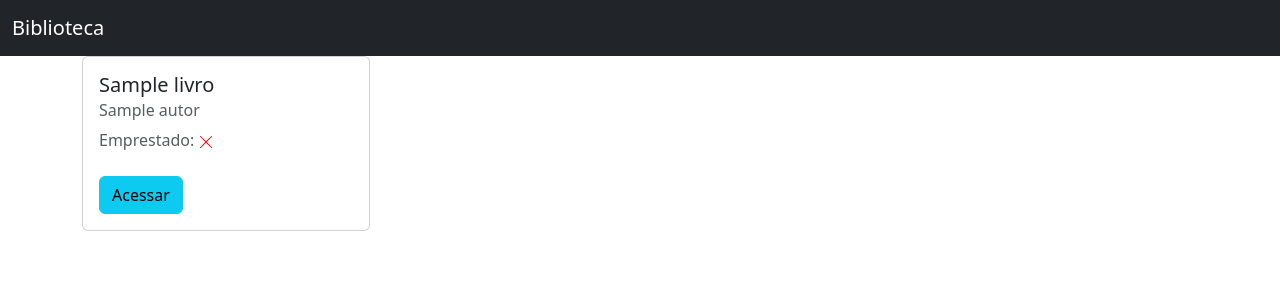
After one commit to FelipeAlencarlp/biblioteca, a Django app: template livro/templates/home.html in a window 1280 px wide. The commit adds this page. Shown: the top 300 px of the page. Run offline with Django 5.2, Linux system fonts and the light colour scheme; the template is opened without the code that fills it: most values are stand-ins (such as "Sample title", 1, 10 or a date in 2020).

Commit message:
Iniciado tela inicial e visualizar livro especifico

```diff
--- a/livro/admin.py
+++ b/livro/admin.py
@@ -1,4 +1,5 @@
 from django.contrib import admin
-from .models import Livros
+from .models import Livros, Categoria
 
 admin.site.register(Livros)
+admin.site.register(Categoria)
--- /dev/null
+++ b/livro/templates/home.html
@@ -0,0 +1,39 @@
+{% extends 'base.html' %}
+
+{% block 'titulo' %}Início{% endblock %}
+
+{% block 'conteudo' %}
+    <div class="container">
+        <div class="row">
+
+            {% for livro in livros %}
+                <div class="col-md">
+                    <div class="card" style="width: 18rem;">
+                        <div class="card-body">
+                          <h5 class="card-title">{{livro.nome}}</h5>
+                          <h6 class="card-subtitle mb-2 text-body-secondary">{{livro.autor}}</h6>
+                          <h6 style="display: inline;" class="card-subtitle mb-2 text-body-secondary">Emprestado:</h6>
+
+                          {% if livro.esprestado %}
+                            <svg style="color: green; display: inline;" xmlns="http://www.w3.org/2000/svg" width="16" height="16" fill="currentColor" class="bi bi-check-lg" viewBox="0 0 16 16">
+                                <path d="M12.736 3.97a.733.733 0 0 1 1.047 0c.286.289.29.756.01 1.05L7.88 12.01a.733.733 0 0 1-1.065.02L3.217 8.384a.757.757 0 0 1 0-1.06.733.733 0 0 1 1.047 0l3.052 3.093 5.4-6.425z"/>
+                            </svg>
+
+                          {% else %}
+                            <svg style="color: red; display: inline;" xmlns="http://www.w3.org/2000/svg" width="16" height="16" fill="currentColor" class="bi bi-x-lg" viewBox="0 0 16 16">
+                                <path d="M2.146 2.854a.5.5 0 1 1 .708-.708L8 7.293l5.146-5.147a.5.5 0 0 1 .708.708L8.707 8l5.147 5.146a.5.5 0 0 1-.708.708L8 8.707l-5.146 5.147a.5.5 0 0 1-.708-.708L7.293 8z"/>
+                            </svg>
+                          {% endif %}
+
+                          <br>
+                          <br>
+                          <a class="btn btn-info" href="{% url 'ver_livro' livro.slug %}">Acessar</a>
+                        </div>
+                      </div>
+                </div>
+            {% endfor %}
+
+        </div>
+    </div>
+
+{% endblock %}
--- a/livro/urls.py
+++ b/livro/urls.py
@@ -3,4 +3,5 @@ from . import views
 
 urlpatterns = [
     path('home/', views.home, name='home'),
+    path('ver_livro/<slug:slug>', views.ver_livro, name='ver_livro'),
 ]
--- a/templates/base.html
+++ b/templates/base.html
@@ -13,7 +13,7 @@
   <body>
     <nav class="navbar navbar-expand-lg bg-dark">
         <div class="container-fluid">
-        <a class="navbar-brand text-white" href="#">Biblioteca</a>
+        <a class="navbar-brand text-white" href="{% url 'home' %}">Biblioteca</a>
         </div>
     </nav>
 
```
Also changed, not shown: livro/models.py (+19 -0 lines), livro/templates/ver_livro.html (added, +28 -0 lines), livro/views.py (+11 -2 lines), livro/migrations/0006_categoria_livros_usuario_livros_categoria.py (added), livro/migrations/0007_livros_slug.py (added).
